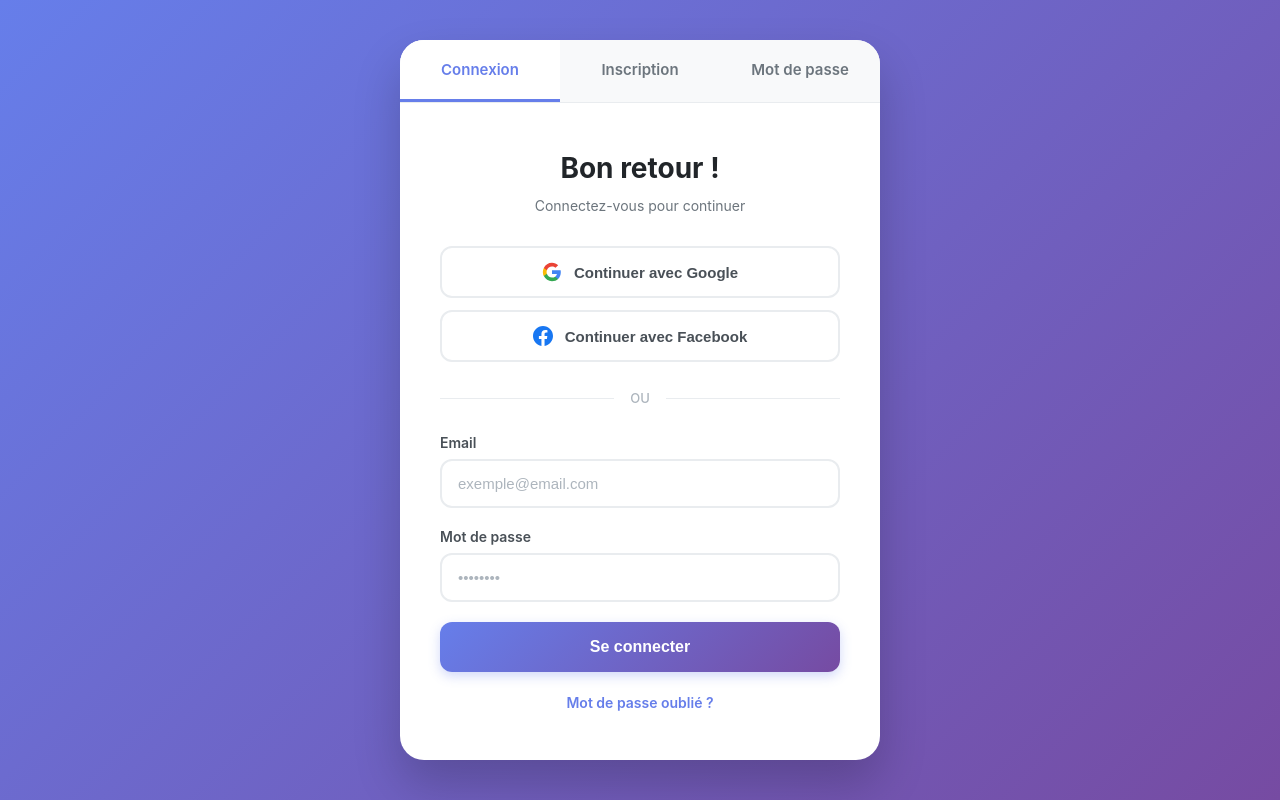
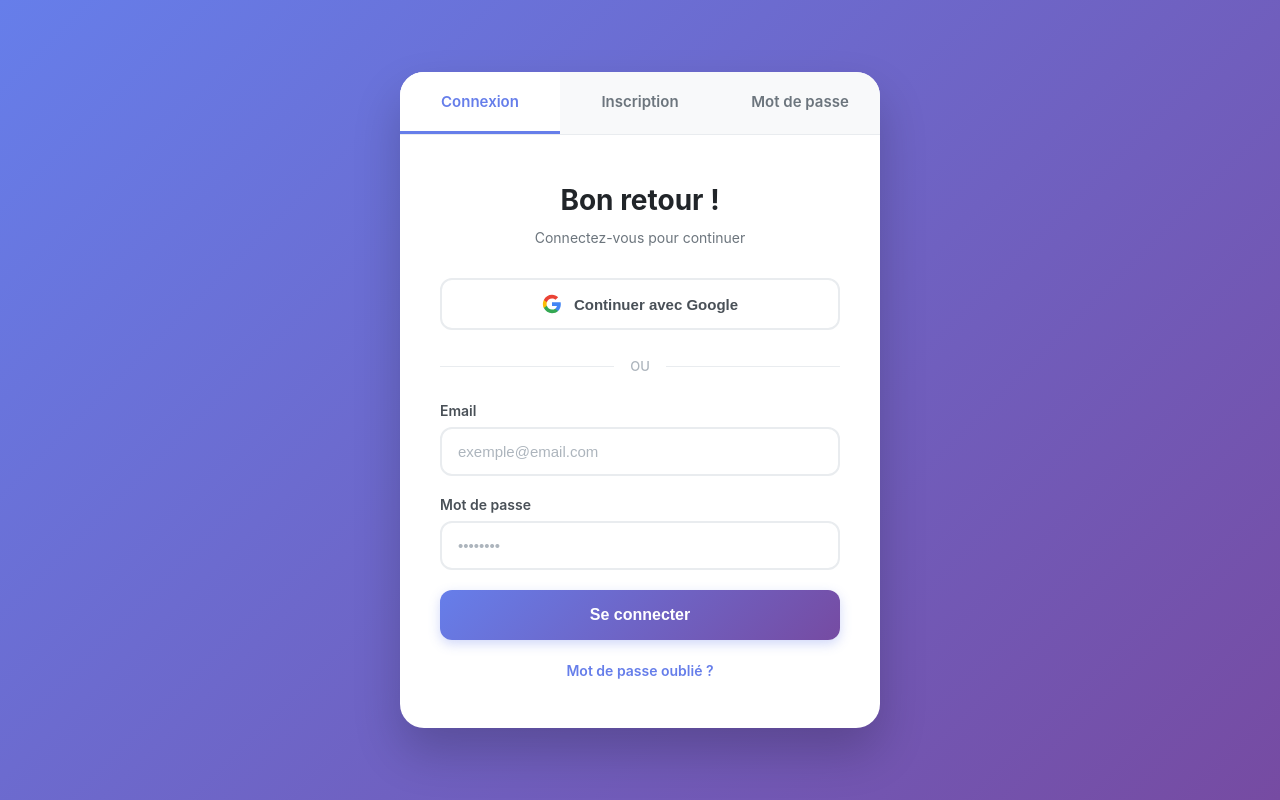
Before and after one commit to ebosebastien68-maker/aa, a plain HTML site: page connexion.html in a window 1280 px wide. Drawn offline with nearby package versions, Linux system fonts and the light colour scheme.

Commit message:
Update connexion.html

```diff
--- a/connexion.html
+++ b/connexion.html
@@ -383,12 +383,6 @@
                         </svg>
                         Continuer avec Google
                     </button>
-                    <button class="oauth-btn" onclick="signInWithFacebook()">
-                        <svg viewBox="0 0 24 24" fill="#1877F2" xmlns="http://www.w3.org/2000/svg">
-                            <path d="M24 12.073c0-6.627-5.373-12-12-12s-12 5.373-12 12c0 5.99 4.388 10.954 10.125 11.854v-8.385H7.078v-3.47h3.047V9.43c0-3.007 1.792-4.669 4.533-4.669 1.312 0 2.686.235 2.686.235v2.953H15.83c-1.491 0-1.956.925-1.956 1.874v2.25h3.328l-.532 3.47h-2.796v8.385C19.612 23.027 24 18.062 24 12.073z"/>
-                        </svg>
-                        Continuer avec Facebook
-                    </button>
                 </div>
 
                 <div class="divider">
@@ -425,12 +419,6 @@
                             <path d="M12 5.38c1.62 0 3.06.56 4.21 1.64l3.15-3.15C17.45 2.09 14.97 1 12 1 7.7 1 3.99 3.47 2.18 7.07l3.66 2.84c.87-2.6 3.3-4.53 6.16-4.53z" fill="#EA4335"/>
                         </svg>
                         Continuer avec Google
-                    </button>
-                    <button class="oauth-btn" onclick="signInWithFacebook()">
-                        <svg viewBox="0 0 24 24" fill="#1877F2" xmlns="http://www.w3.org/2000/svg">
-                            <path d="M24 12.073c0-6.627-5.373-12-12-12s-12 5.373-12 12c0 5.99 4.388 10.954 10.125 11.854v-8.385H7.078v-3.47h3.047V9.43c0-3.007 1.792-4.669 4.533-4.669 1.312 0 2.686.235 2.686.235v2.953H15.83c-1.491 0-1.956.925-1.956 1.874v2.25h3.328l-.532 3.47h-2.796v8.385C19.612 23.027 24 18.062 24 12.073z"/>
-                        </svg>
-                        Continuer avec Facebook
                     </button>
                 </div>
 
@@ -568,24 +556,6 @@
             }
         }
 
-        // Authentification Facebook
-        async function signInWithFacebook() {
-            try {
-                hideMessage();
-                const { data, error } = await supabase.auth.signInWithOAuth({
-                    provider: 'facebook',
-                    options: {
-                        redirectTo: `${window.location.origin}/index.html`
-                    }
-                });
-
-                if (error) throw error;
-            } catch (error) {
-                console.error('Erreur Facebook:', error);
-                showMessage('Erreur lors de la connexion avec Facebook', 'error');
-            }
-        }
-
         // Formulaire de connexion
         document.getElementById('login-form').addEventListener('submit', async (e) => {
             e.preventDefault();
@@ -707,4 +677,4 @@
         });
     </script>
 </body>
-</html>
+                            </html>
```
